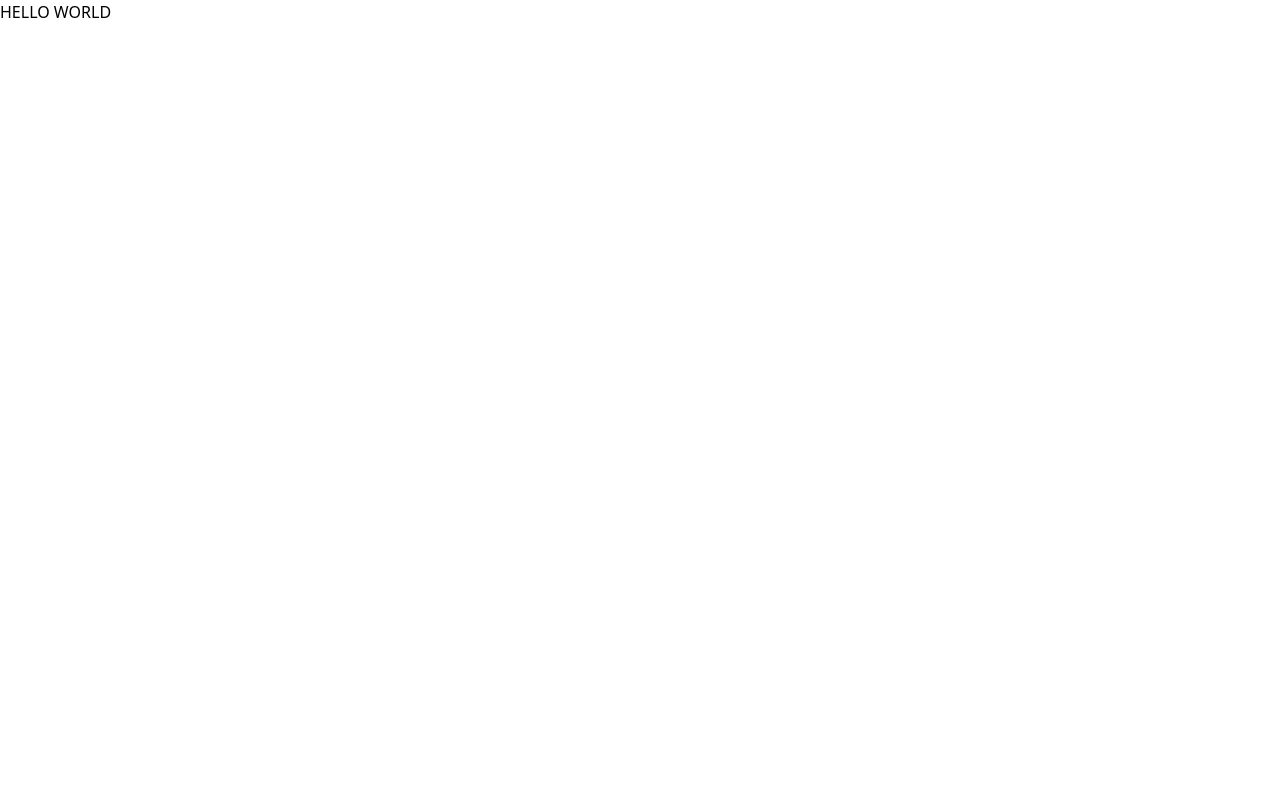
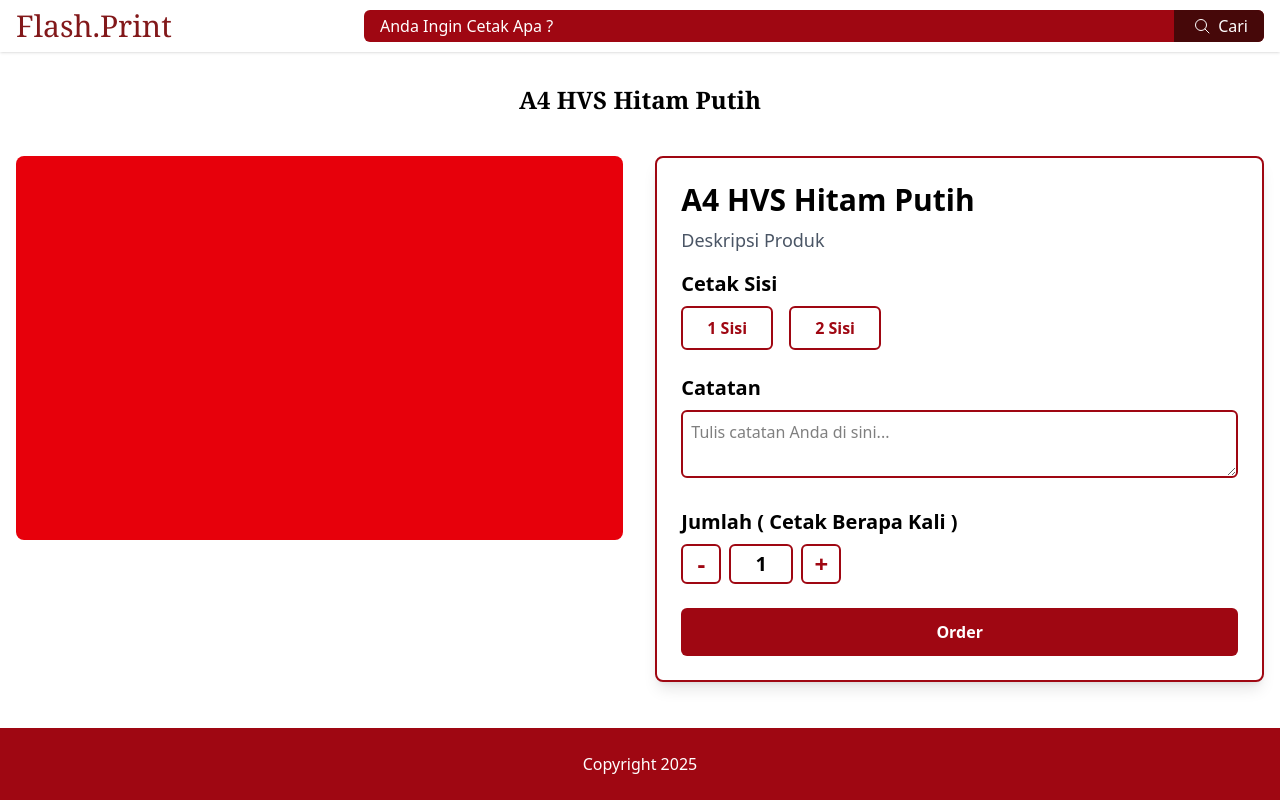
Before and after one commit to luthfiatiwi/Flash.Print, a React (Vite) app: page /checkout in a window 1280 px wide. Built offline with nearby package versions, Linux system fonts and the light colour scheme.

Commit message:
add checkout page

```diff
--- a/src/components/blocks/CardProduct.jsx
+++ b/src/components/blocks/CardProduct.jsx
@@ -1,6 +1,6 @@
 import Container from "../layout/Container";
 
-export default function CardProduct() {
+export default function CardProduct({ price }) {
     return (
         <Container>
             <section className="my-8">
@@ -16,7 +16,7 @@ export default function CardProduct() {
                         </figure>
                         <div className="card-body">
                             <h2 className="text-2xl font-serif font-bold ">Card Title</h2>
-                            <p className="text-[16px] font-serif">A card component has a figure, a body part, and inside body there are title and actions parts</p>
+                            <p>{new Intl.NumberFormat("id-ID", { style: "currency", currency: "IDR" }).format(price)}</p>
                             <div className="card-actions flex justify-center">
                                 <button className=" bg-red-700 text-white font-bold rounded w-full h-10 flex justify-center px-2 py-1">
                                     <img src="/keranjang.svg" />
--- a/src/components/pages/CheckOut.jsx
+++ b/src/components/pages/CheckOut.jsx
@@ -1,5 +1,69 @@
+import Container from "../layout/Container"
+import MainLayout from "../layout/MainLayout"
+
+
+
 export default function CheckOut() {
+
     return (
-        <div>HELLO WORLD</div>
-    )
-}
+        <MainLayout>
+            <Container>
+                <section className="my-8">
+                    <h2 className="text-2xl font-serif font-bold text-center mb-10">A4 HVS Hitam Putih</h2>
+
+                    <div className="flex flex-col md:flex-row items-center md:items-start md:space-x-8">
+                        {/* Bagian untuk Gambar Produk */}
+                        <div className="w-full md:w-1/2 bg-red-600 rounded-lg mb-8 md:mb-0 flex h-96">
+                            {/* Placeholder untuk gambar produk */}
+                        </div>
+
+                        {/* Bagian untuk Detail Produk */}
+                        <div className="w-full md:w-1/2 border-2 border-red-800 rounded-lg p-6 bg-white shadow-lg">
+                            <h2 className="text-2xl md:text-3xl font-bold mb-2">A4 HVS Hitam Putih</h2>
+                            <p className="text-lg text-gray-600 mb-4">Deskripsi Produk</p>
+
+                            <div className="mb-6">
+                                <h3 className="text-xl font-semibold mb-2">Cetak Sisi</h3>
+                                <div className="flex space-x-4">
+                                    <button className="border-2 border-red-800 rounded-md py-2 px-6 text-red-800 font-semibold transition duration-300 hover:bg-red-800 hover:text-white">
+                                        1 Sisi
+                                    </button>
+                                    <button className="border-2 border-red-800 rounded-md py-2 px-6 text-red-800 font-semibold transition duration-300 hover:bg-red-800 hover:text-white">
+                                        2 Sisi
+                                    </button>
+                                </div>
+                            </div>
+
+                            <div className="mb-6">
+                                <h3 className="text-xl font-semibold mb-2">Catatan</h3>
+                                <textarea
+                                    className="w-full border-2 border-red-800 rounded-md p-2 focus:outline-none focus:ring-2 focus:ring-red-800"
+                                    placeholder="Tulis catatan Anda di sini..."
+                                ></textarea>
+                            </div>
+
+                            <div className="mb-6">
+                                <h3 className="text-xl font-semibold mb-2">Jumlah ( Cetak Berapa Kali )</h3>
+                                <div className="flex items-center space-x-2">
+                                    <button className="border-2 border-red-800 rounded-md w-10 h-10 flex items-center justify-center text-red-800 font-bold text-2xl">
+                                        -
+                                    </button>
+                                    <div className="border-2 border-red-800 rounded-md w-16 h-10 flex items-center justify-center text-xl font-semibold">
+                                        1
+                                    </div>
+                                    <button className="border-2 border-red-800 rounded-md w-10 h-10 flex items-center justify-center text-red-800 font-bold text-2xl">
+                                        +
+                                    </button>
+                                </div>
+                            </div>
+
+                            <button className="w-full bg-red-800 text-white font-bold py-3 rounded-md transition duration-300 hover:bg-red-700">
+                                Order
+                            </button>
+                        </div>
+                    </div>
+                </section>
+            </Container>
+        </MainLayout >
+    );
+};
```
